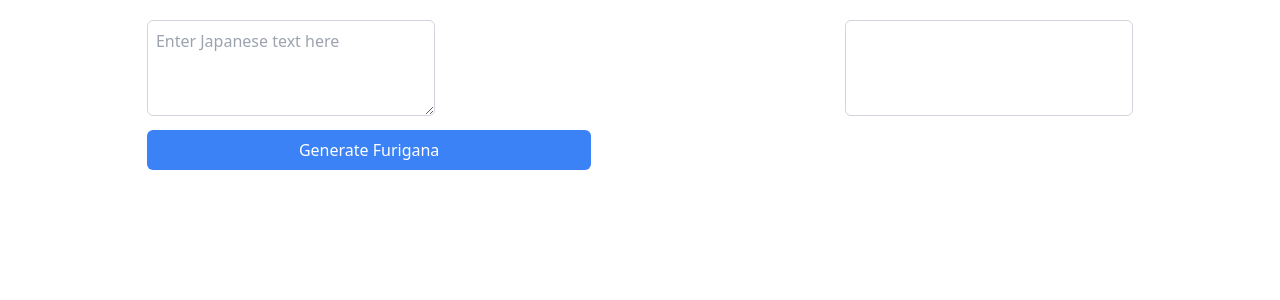
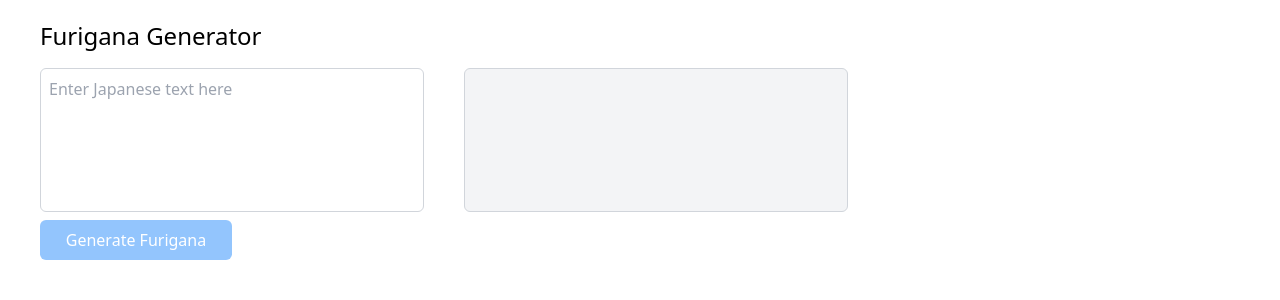
Before and after one commit to robmaeda/react-furigana-generator, a React (Vite) app: page / in a window 1280 px wide. Shown: the top 300 px of the page. Built offline with nearby package versions, Linux system fonts and the light colour scheme.

Commit message:
Update styling

```diff
--- a/index.html
+++ b/index.html
@@ -2,7 +2,6 @@
 <html lang="en">
   <head>
     <meta charset="UTF-8" />
-    <link rel="icon" type="image/svg+xml" href="/vite.svg" />
     <meta name="viewport" content="width=device-width, initial-scale=1.0" />
     <title>Furigana Generator</title>
   </head>
--- a/src/App.tsx
+++ b/src/App.tsx
@@ -26,32 +26,36 @@ const App = () => {
       setOutputText(response.data.result);
     } catch (error) {
       console.error("Error fetching Furigana:", error);
-      setOutputText("Failed to fetch Furigina.");
+      setOutputText("Failed to fetch Furigana.");
     } finally {
       setIsLoading(false);
     }
   };
 
+  const disabled = isLoading || !inputText.trim();
+
   return (
-    <div className="flex justify-around p-5">
-      <div>
+    <div className="px-10 py-5">
+      <div className="text-2xl">Furigana Generator</div>
+      <div className="flex mt-4">
+        <div className="flex flex-col">
           <textarea
             value={inputText}
             onChange={handleInputChange}
             placeholder="Enter Japanese text here"
-          className="w-72 h-24 p-2 border border-gray-300 rounded-md focus:outline-none focus:ring-2 focus:ring-blue-500 focus:border-transparent"
+            className="w-96 h-36 p-2 border resize-none border-gray-300 rounded-md focus:outline-none focus:ring-2 focus:ring-blue-500 focus:border-transparent"
           />
           <button
             onClick={handleButtonClick}
-          disabled={isLoading || !inputText.trim()}
-          className={`mt-2 w-full p-2 bg-blue-500 text-white rounded-md ${
-            isLoading || !inputText.trim() ? "bg-blue-300" : "hover:bg-blue-700"
+            disabled={disabled}
+            className={`mt-2 w-48 px-4 py-2 bg-blue-500 text-white rounded-md ${
+              disabled ? "!bg-blue-300 cursor-not-allowed" : "hover:bg-blue-700"
             }`}
           >
             Generate Furigana
           </button>
         </div>
-      <div className="w-72 h-24 border border-gray-300 p-2 rounded-md">
+        <div className="w-96 h-36 ml-10 border border-gray-300 bg-gray-100 p-2 rounded-md">
           {isLoading ? (
             "Loading..."
           ) : (
@@ -59,6 +63,7 @@ const App = () => {
           )}
         </div>
       </div>
+    </div>
   );
 };
 
```
Lines whose indentation alone changed are shown as unchanged.
